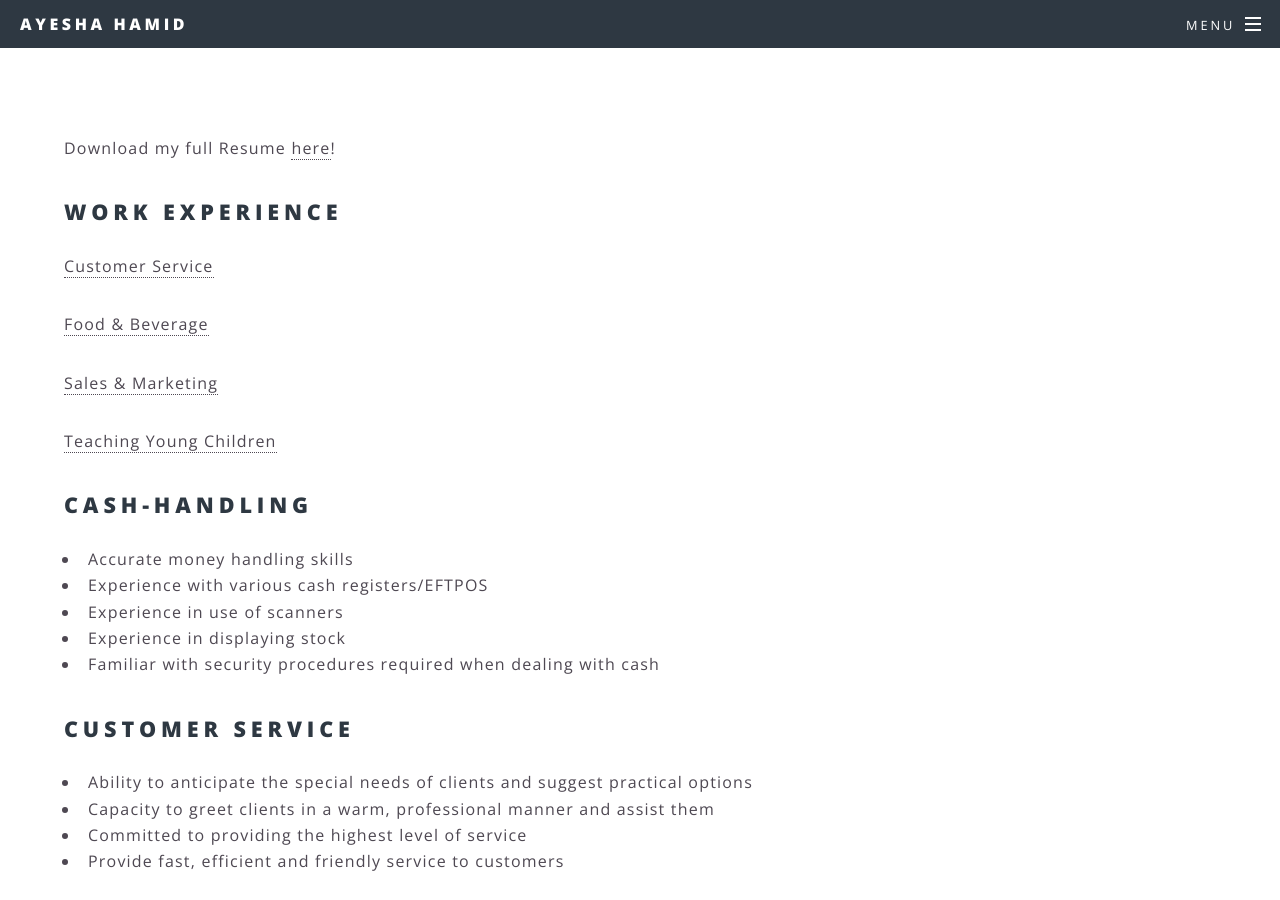
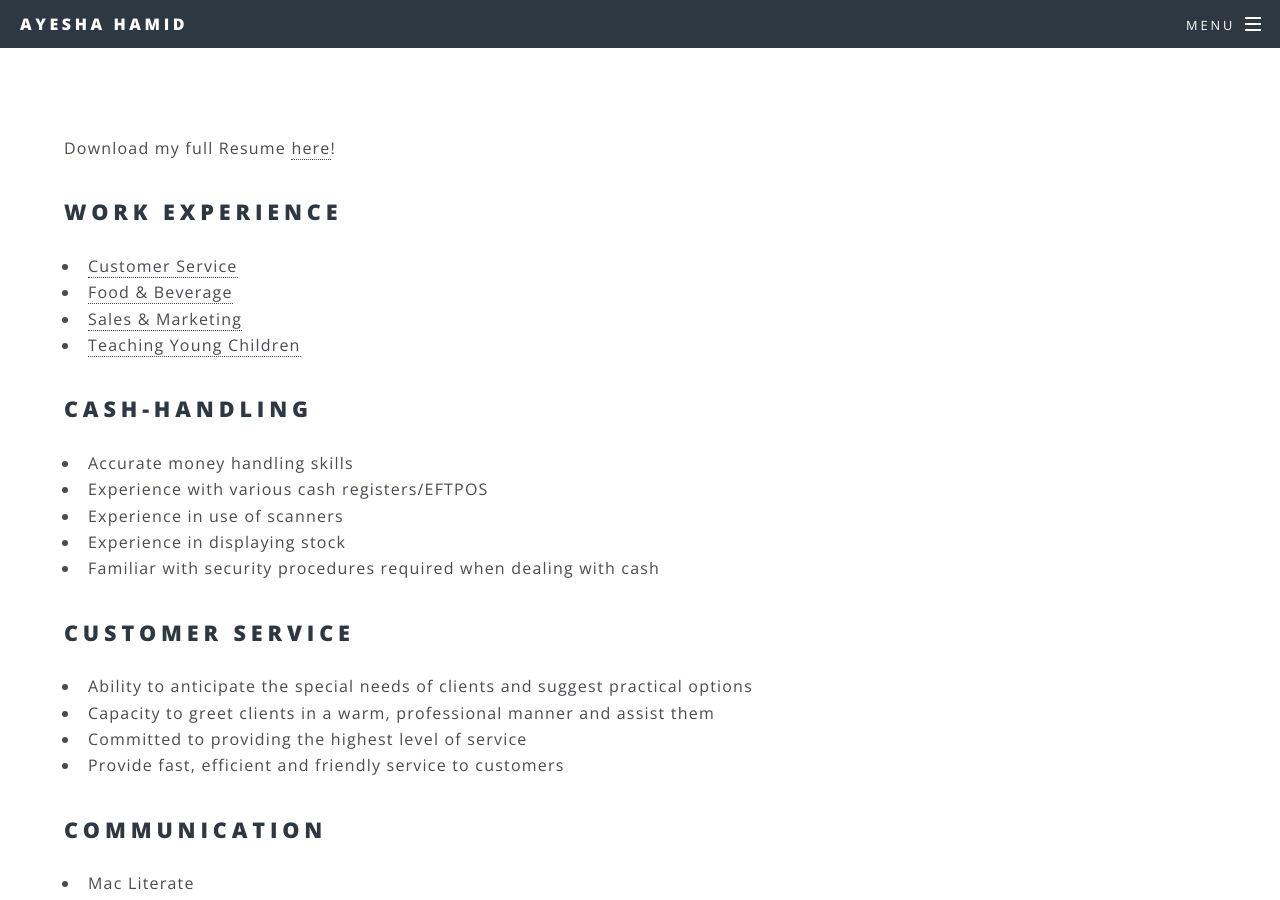
Before and after one commit to ayeshahamid/ayeshahamid.github.io, a Jekyll site: the page built from _experience/index.md, in a window 1280 px wide and 900 px high, scrolled down 314 px. Built offline with Jekyll 4.4.1, drawn with Linux system fonts in a browser that asks for light colours.

Commit message:
Formatting for experience page of markdown generation

```diff
--- a/_experience/index.md
+++ b/_experience/index.md
@@ -7,11 +7,8 @@ Download my full Resume [here](/static/resume.pdf)!
 
 ## Work Experience
 
-{% for experience_page in site.experience %}
-{% if page.title != experience_page.title %}
-[{{ experience_page.title }}]({{ experience_page.url | prepend: site.baseurl }})
-{% endif %}
-{% endfor %}
+{% for experience_page in site.experience %}{% if page.title != experience_page.title %}- [{{ experience_page.title }}]({{ experience_page.url | prepend: site.baseurl }})
+{% endif %}{% endfor %}
 
 ## Cash-Handling
 
```
